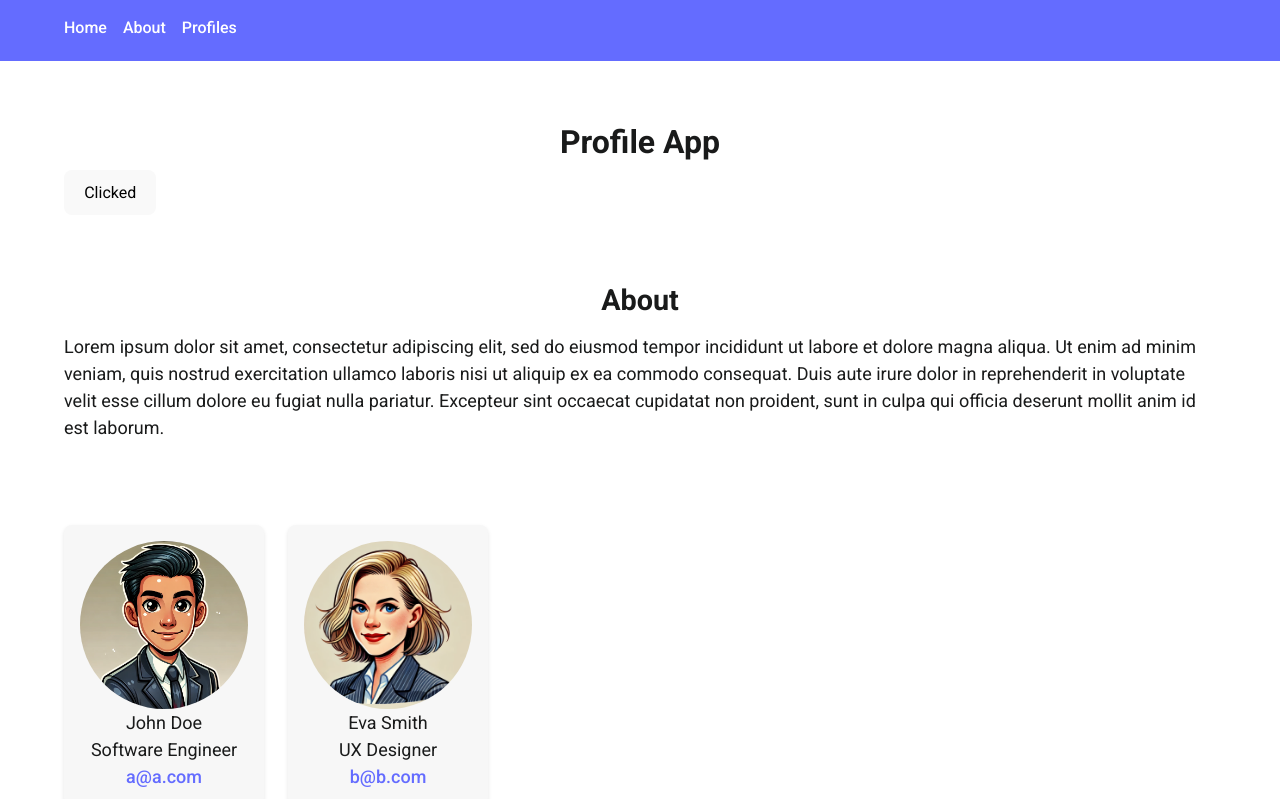
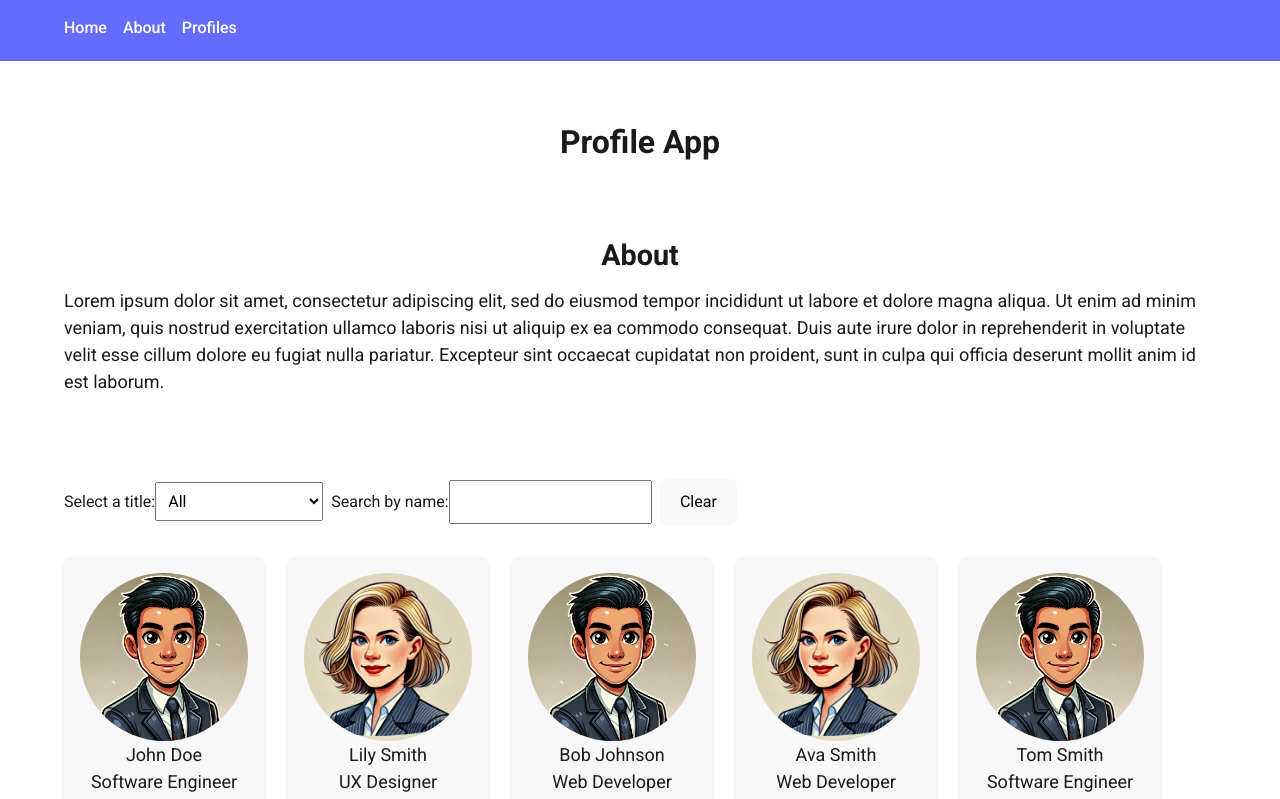
Before and after one commit to nrusk/CGT-390-Profile-App, a React (Vite) app: page / in a window 1280 px wide. Shown: the top 799 px of the page. Built offline with nearby package versions, Linux system fonts and the light colour scheme.

Commit message:
9th commit

```diff
--- a/src/App.jsx
+++ b/src/App.jsx
@@ -17,16 +17,63 @@ const App = () => {
     },
     {
       img: image2,
-      name:'Eva Smith',
+      name:'Lily Smith',
       title:'UX Designer',
       email:'b@b.com'
     },
+    {
+      img: image1,
+      name:'Bob Johnson',
+      title:'Web Developer',
+      email:'c@c.com'
+    },
+    {
+      img: image2,
+      name:'Ava Smith',
+      title:'Web Developer',
+      email:'d@d.com'
+    },
+    {
+      img: image1,
+      name:'Tom Smith',
+      title:'Software Engineer',
+      email:'e@e.com'
+    },
+    {
+      img: image2,
+      name:'Eva Smith',
+      title:'Graphic Designer',
+      email:'f@f.com'
+    },
   ];
 
-const [clicked, setClicked] = useState(false);
-const handleClick = () => {
-  setClicked(!clicked);
-};
+  //get titles
+  const titles = [...new Set(profiles.map((profile) => profile.title))];
+
+  const [title, setTitle] = useState("");
+  //update title on change of the dropdown
+  const handleTitleChange = (event) => {
+    setTitle(event.target.value);
+  };
+
+  const [search, setSearch] = useState("");
+  //update the search on change of input
+  const handleSearchChange = (event) => {
+    setSearch(event.target.value);
+  };
+
+  //clear title and search
+  const handleClear = () => {
+    setTitle("");
+    setSearch("");
+  };
+
+  //filter the profiles based on the title
+  const filterProfiles = profiles.filter(
+    (profile) =>
+      (title === "" || profile.title === title) &&
+      profile.name.toLowerCase().includes(search.toLowerCase())
+  );
 
   return (
     <>
@@ -36,19 +83,47 @@ const handleClick = () => {
       <main>
         <Wrapper>
           <h1>Profile App</h1>
-          <button onClick={handleClick}>
-            {clicked ? "Click me" : "Clicked"}
-          </button>
         </Wrapper>
         <Wrapper>
           <About />
         </Wrapper>
         <Wrapper>
+          <div className="filter-wrapper">
+            <div className="filter--select">
+              <label htmlFor="title-select">Select a title:</label>
+              <select
+                id="title-select"
+                onChange={handleTitleChange}
+                value={title}
+              >
+                <option value="">All</option>
+                {titles.map((title) => (
+                  <option key={title} value={title}>
+                    {title}
+                  </option>
+                ))}
+                {/* <option value="Software Engineer">Software Engineer</option>
+                <option value="Software Developer">Software Developer</option>
+                <option value="Ux Designer">Ux Designer</option>
+                <option value="Graphic Designer">Graphic Designer</option> */}
+              </select>
+            </div>
+            <div className="filter--search">
+              <label htmlFor="search">Search by name:</label>
+              <input
+                type="text"
+                id="search"
+                onChange={handleSearchChange}
+                value={search}
+              />
+            </div>
+                <button onClick={handleClear}>Clear</button>
+          </div>
           <div className="profile-cards">
-            {profiles.map((profile) => (
+            {filterProfiles.map((profile) => (
               <Card key={profile.email} {...profile} />
-              ))}
-        </div>
+            ))}
+          </div>
         </Wrapper>
       </main>
     </>
--- a/src/styles/global.css
+++ b/src/styles/global.css
@@ -203,3 +203,21 @@ li {
         background-color: var(--button-hover-background-color);
         color: var(--button-hover-text-color);
     }
+
+     /*filters*/
+     .filter-wrapper {
+        display: flex;
+        justify-content: flex-start;
+        align-items: center;
+        margin-bottom: 1.5rem;
+     }
+
+     .filter--search, .filter--select, button {
+        margin-right: 0.5rem;
+        margin-bottom: 0.5rem;
+     }
+
+     select, input {
+        padding: 0.5rem;
+        font-size: 1rem;
+     }
```
